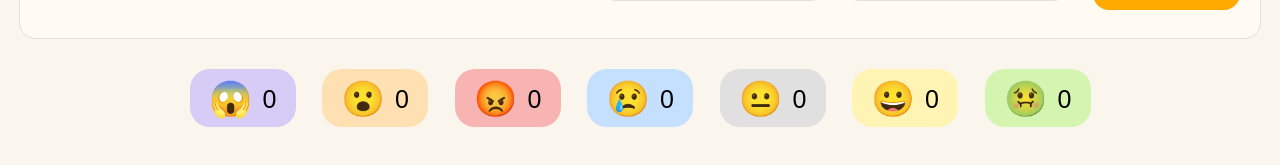
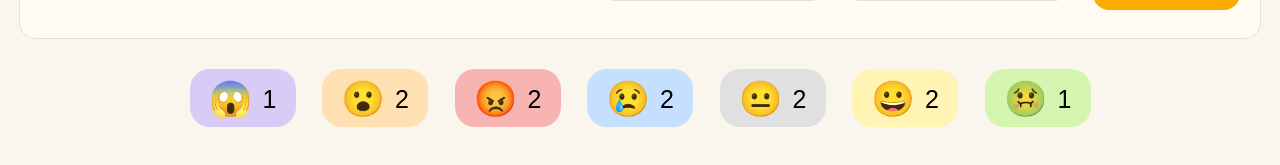
Before and after one commit to LIKELION-SEOULTECH/I5E2-Web, a React (Vite) app: page / in a window 1280 px wide. Shown: the part 403-568 px from the top of the page. Built offline with nearby package versions, Linux system fonts and the light colour scheme.

Commit message:
feat: Add emotion count

```diff
--- a/src/components/Mainpage/EmotionBtn/BtnGroup.jsx
+++ b/src/components/Mainpage/EmotionBtn/BtnGroup.jsx
@@ -2,12 +2,17 @@ import { emotionInfo } from "/src/constants/emotionInfo";
 import EmotionBtn from "./EmotionBtn";
 import styles from "./BtnGroup.module.css";
 
-const BtnGroup = () => {
+const BtnGroup = ({ emotionCount }) => {
   return (
     <>
       <div className={styles.BtnWrap}>
         {Object.entries(emotionInfo).map(([emotion, { emoji, color }]) => (
-          <EmotionBtn key={emotion} emotion={emoji} count={0} bgc={color} />
+          <EmotionBtn
+            key={emotion}
+            emotion={emoji}
+            count={emotionCount[emotion]}
+            bgc={color}
+          />
         ))}
       </div>
     </>
--- a/src/components/Mainpage/ListView/ListView.jsx
+++ b/src/components/Mainpage/ListView/ListView.jsx
@@ -3,10 +3,17 @@ import DiaryCard from "./DiaryCard/DiaryCard";
 import "./ListView.css";
 import dummyDiaryData from "../../../data/dummyDiaryData.json";
 import LogModal from "../../Modals/LogModal";
+import BtnGroup from "../EmotionBtn/BtnGroup";
 
 function ListView() {
   const [selectedCard, setSelectedCard] = useState(null);
   const [isModalOpen, setisModalOpen] = useState(false);
+
+  const emotionCount = dummyDiaryData.reduce((acc, cur) => {
+    acc[cur.emotion] = (acc[cur.emotion] || 0) + 1;
+    return acc;
+  }, {});
+
   const cardOpen = (card) => {
     setSelectedCard(card);
     setisModalOpen(true);
@@ -15,13 +22,19 @@ function ListView() {
     setSelectedCard(null);
     setisModalOpen(false);
   };
+
   return (
-    <div className="listView">
-      {dummyDiaryData.map((item, index) => (
-        <DiaryCard key={index} data={item} onClick={() => cardOpen(item)} />
-      ))}
-      {isModalOpen && <LogModal cardData={selectedCard} onClose={cardClose} />}
-    </div>
+    <>
+      <BtnGroup emotionCount={emotionCount} />
+      <div className="listView">
+        {dummyDiaryData.map((item, index) => (
+          <DiaryCard key={index} data={item} onClick={() => cardOpen(item)} />
+        ))}
+        {isModalOpen && (
+          <LogModal cardData={selectedCard} onClose={cardClose} />
+        )}
+      </div>
+    </>
   );
 }
 
--- a/src/pages/Mainpage.jsx
+++ b/src/pages/Mainpage.jsx
@@ -13,7 +13,6 @@ function Mainpage() {
       <Header />
       <div className="content">
         <InputBox />
-        <BtnGroup />
         <ListView />
         <PaginationBar />
       </div>
```
